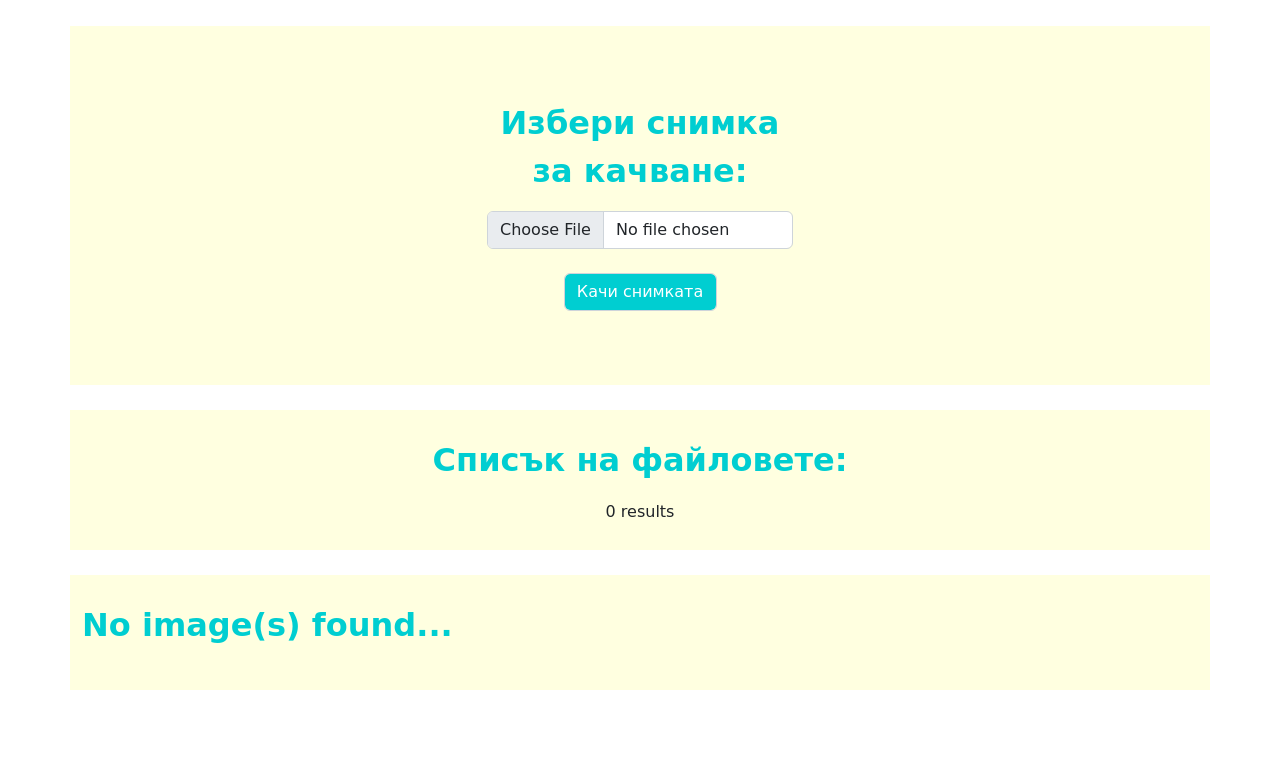
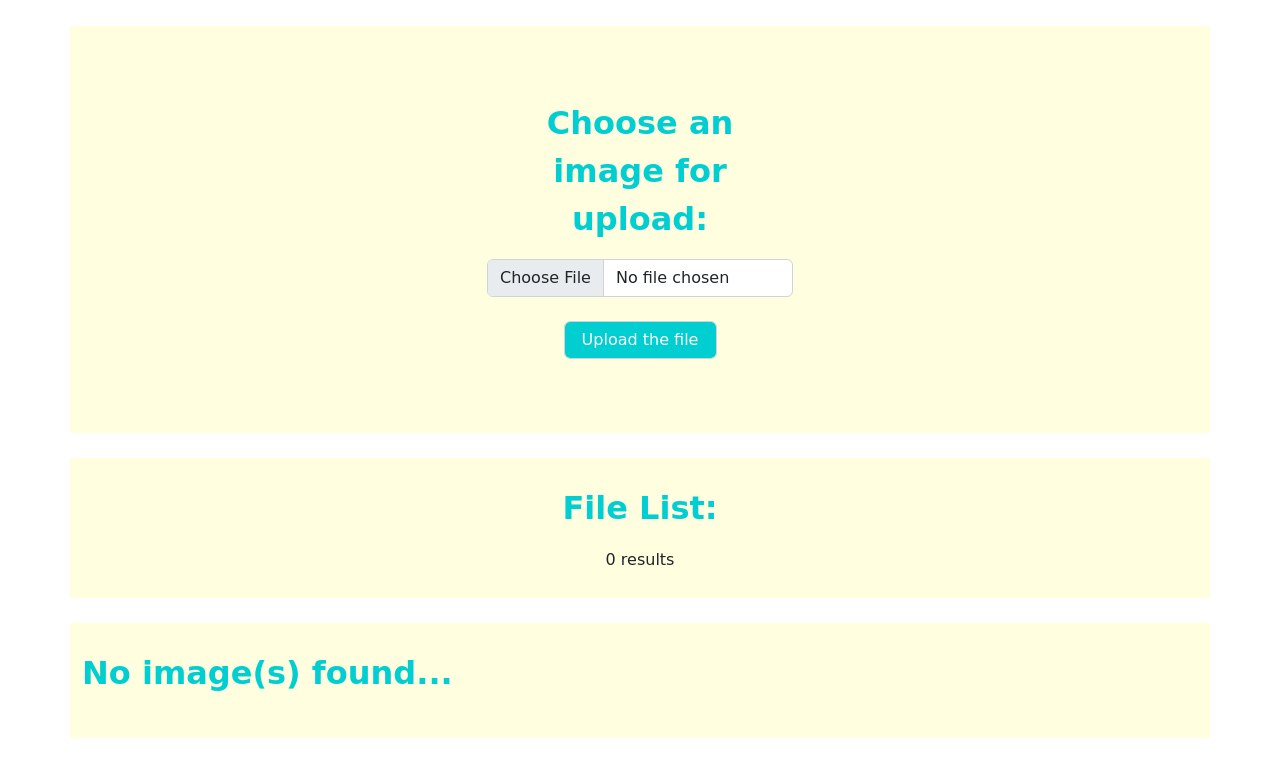
Before and after one commit to SilviaND/Upload-Preview-images---PHP-mySQL, a PHP site: page / in a window 1280 px wide. Shown: the top 772 px of the page. Run offline with PHP 8.4, Linux system fonts and the light colour scheme; data that the repository does not hold is empty.

Commit message:
Add files via upload

```diff
--- a/index.php
+++ b/index.php
@@ -17,15 +17,15 @@ require 'connection.php';
 <div class="container text-center">
     <div id="file-upload-form" class="text-center m-5">
         <form action="./upload.php" method="post" enctype="multipart/form-data">
-            <p class="text-center">Избери снимка за качване:</p>
+            <p class="text-center">Choose an image for upload:</p>
             <input type="file" name="fileToUpload" id="fileToUpload" class="form-control text-center"><br/>
-            <input type="submit" value="Качи снимката" name="submit" class="form-control text-center" id="submit-btn">
+            <input type="submit" value="Upload the file" name="submit" class="form-control text-center" id="submit-btn">
         </form>
     </div>
 </div>
 <div class="container text-center">
     <div id="file-list">
-        <p>Списък на файловете:</p>
+        <p>File List:</p>
         <?php
         require 'connection.php';
 
@@ -36,7 +36,7 @@ require 'connection.php';
             // output data of each row
             while ($row = $result->fetch_assoc()) {
                 echo "<ul class='list-group'>";
-                echo "<li class='list-group-item m-2'> id: " . $row["id"] . "<br/>" . " Име на файла: " . $row["image"] . "<p>";
+                echo "<li class='list-group-item m-2'> id: " . $row["id"] . "<br/>" . " File name: " . $row["image"] . "<p>";
                 echo "</ul>";
             }
         } else {
@@ -61,7 +61,7 @@ require 'connection.php';
                     <br/>
                     <a class="btn"
                        href="delete-img.php?id=<?php echo $row["id"]; ?>">
-                        Изтрий снимката
+                        Delete image
                     </a>
                 </div>
                 <?php
```
Also changed, not shown: upload.php (+9 -8 lines).
